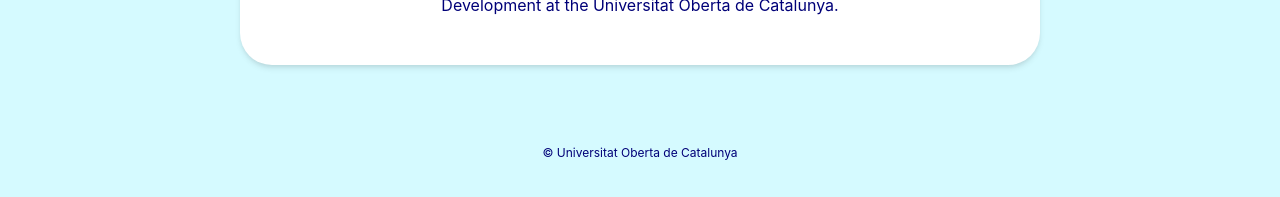
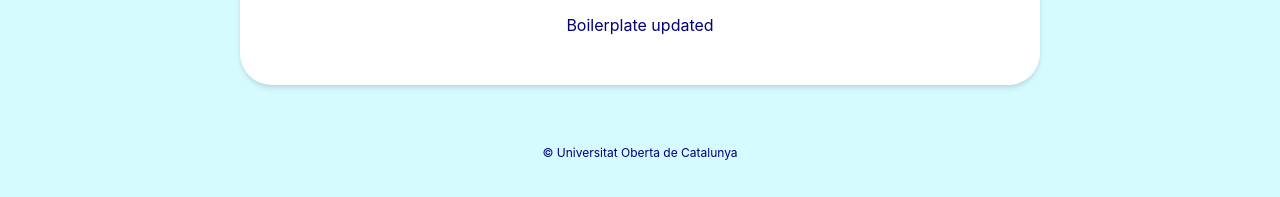
Before and after one commit to mlopezalmei/Herramientas-HTML-y-CSS-2, a website built with Parcel: page src/index.html in a window 1280 px wide. Shown: the part 603-800 px from the top of the page. Built offline with nearby package versions, Linux system fonts and the light colour scheme.

Commit message:
prueba integracion continua

```diff
--- a/src/index.html
+++ b/src/index.html
@@ -20,6 +20,7 @@
         Program in Web App and Website Development at the Universitat Oberta de
         Catalunya.
       </p>
+      <p>Boilerplate updated</p>
     </div>
     <include src="./views/footer.html"></include>
     <script type="module" src="./assets/scripts/main.js"></script><!-- do not remove this line! -->
```
